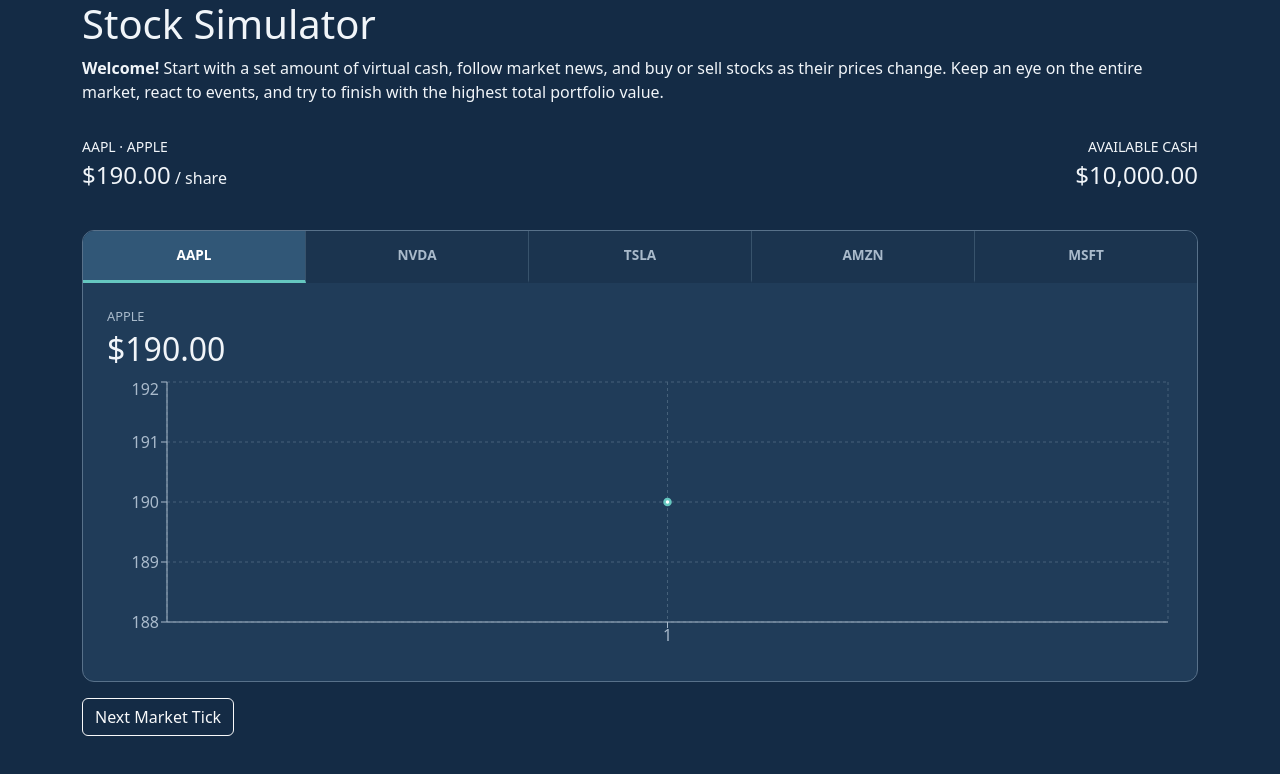
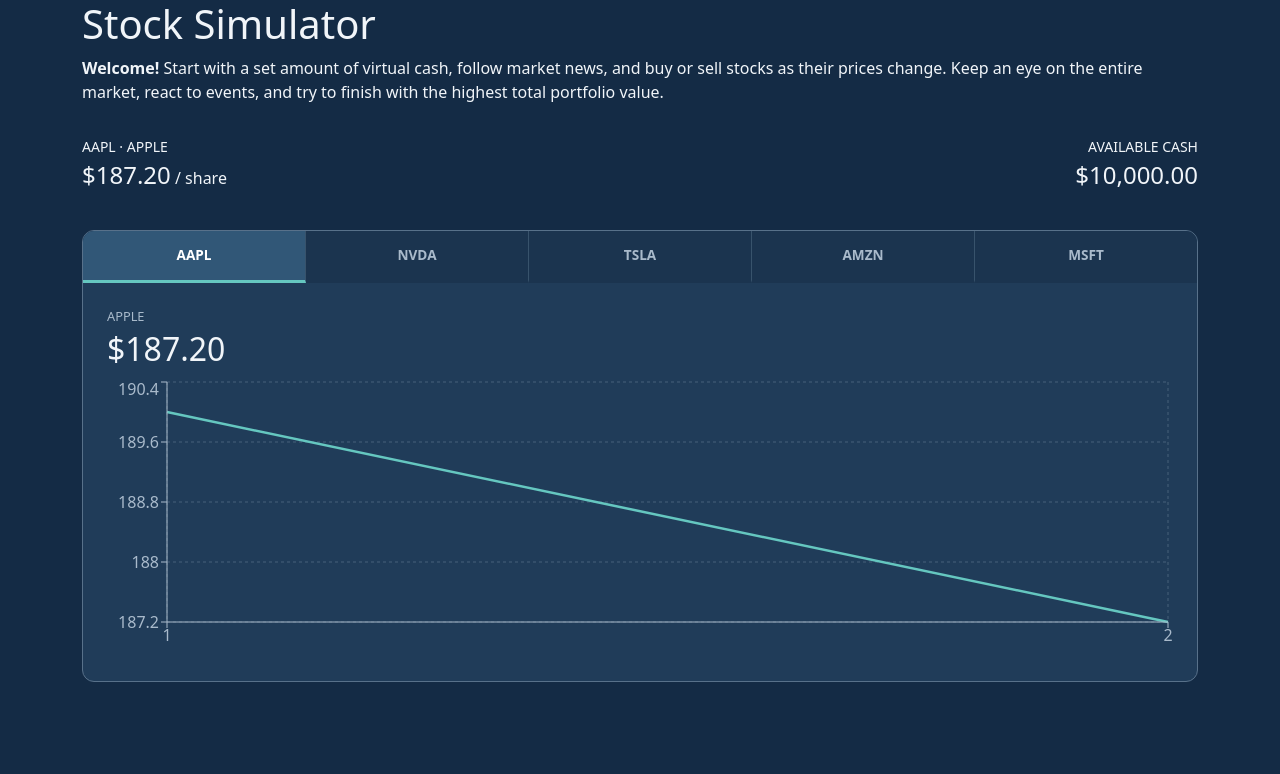
Before and after one commit to HamzahM03/CSC-436-Proj2, a React (Vite) app: page / in a window 1280 px wide. Shown: the top 774 px of the page. Built offline with nearby package versions, Linux system fonts and the light colour scheme.

Commit message:
feat: automate market price updates every three seconds

```diff
--- a/src/App.jsx
+++ b/src/App.jsx
@@ -1,4 +1,4 @@
-import { useState } from "react";
+import { useState, useEffect, useCallback} from "react";
 import "./App.css";
 
 import { initialStocks } from "./data/initialStocks.js";
@@ -22,16 +22,21 @@
         )
     );
 
-    function advanceMarket() {
+    const advanceMarket = useCallback(() => {
+        const changes = Object.fromEntries(
+            initialStocks.map(stock => [
+                stock.ticker,
+                (Math.random() - 0.5) * 0.04
+            ])
+        );
+
         setMarket(previousMarket => {
             const updatedMarket = {};
 
             for (const [ticker, stockData] of Object.entries(previousMarket)) {
-                const percentChange = (Math.random() - 0.5) * 0.04;
-
                 const newPrice = Math.max(
                     0.01,
-                    stockData.price * (1 + percentChange)
+                    stockData.price * (1 + changes[ticker])
                 );
 
                 updatedMarket[ticker] = {
@@ -42,7 +47,14 @@
 
             return updatedMarket;
         });
-    }
+    }, []);
+
+
+    useEffect(() => {
+        const intervalId = setInterval(advanceMarket, 3000);
+
+        return () => clearInterval(intervalId);
+    }, [advanceMarket]);
 
     const selectedStock = initialStocks.find(
         stock => stock.ticker === selectedTicker
@@ -68,13 +80,6 @@
                     price={market[selectedTicker].price}
                 />
 
-                <button
-                    type="button"
-                    className="btn btn-outline-light mt-3"
-                    onClick={advanceMarket}
-                >
-                    Next Market Tick
-                </button>
             </main>
         </>
     );
```
